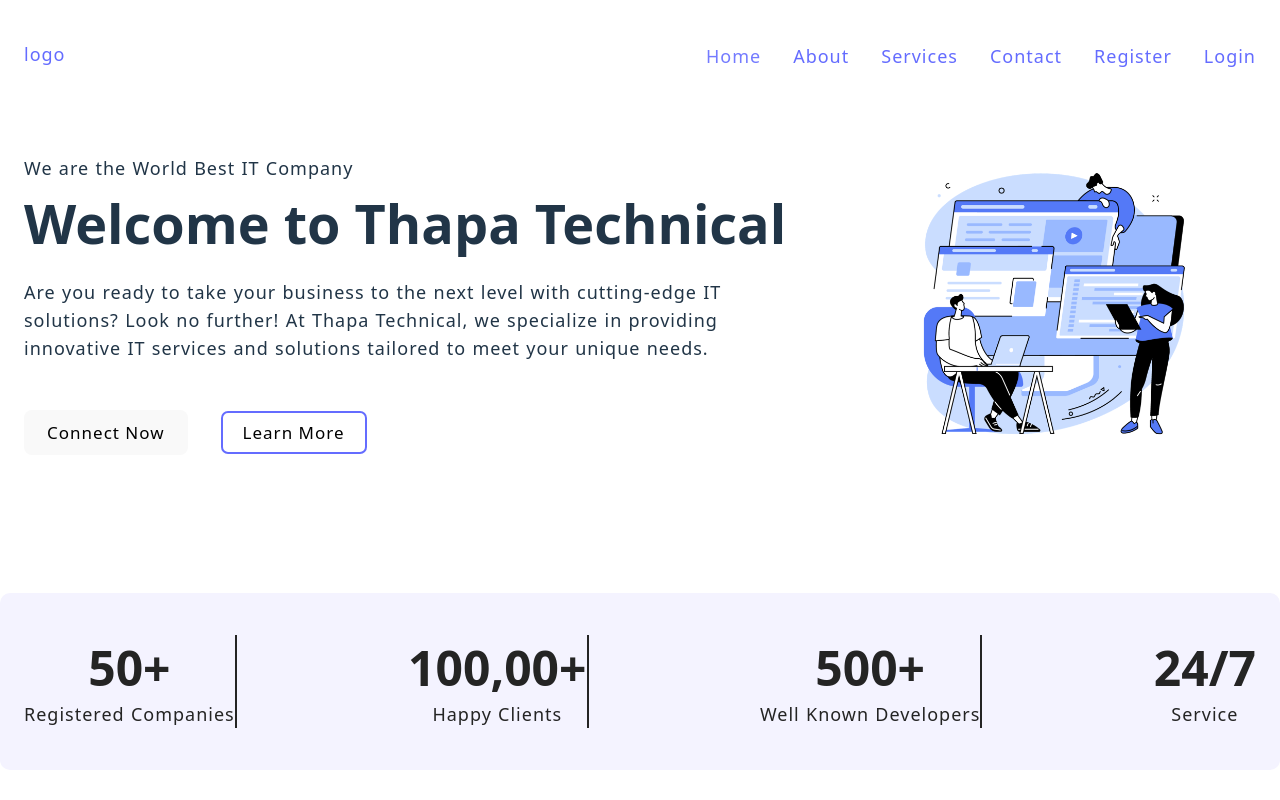
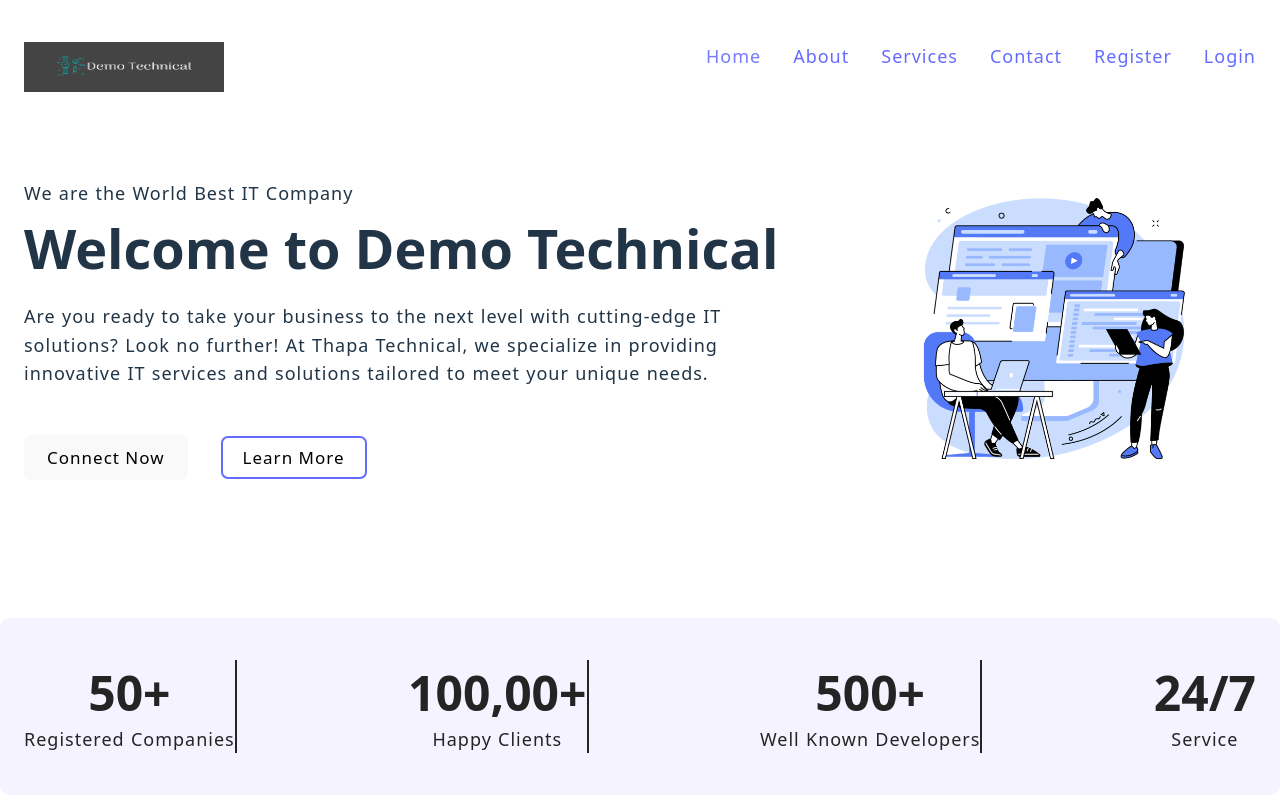
Before and after one commit to monk05/30nov_project, a React (Vite) app in the folder CLIENT/: page / in a window 1280 px wide. Shown: the top 800 px of the page. Built offline with nearby package versions, Linux system fonts and the light colour scheme; no server answers.

Commit message:
logo added

```diff
--- a/CLIENT/src/components/Navbar.jsx
+++ b/CLIENT/src/components/Navbar.jsx
@@ -7,7 +7,7 @@ export const Navbar=()=>{
         <header>
             <div className="container">
                 <div className="logo-brand">
-                    <a href="/">logo</a>
+                    <img src="/images/logo.png" width="200" height="50" />
                 </div>
                 <nav>
                     <ul>
--- a/CLIENT/src/pages/Home.jsx
+++ b/CLIENT/src/pages/Home.jsx
@@ -8,7 +8,7 @@ export const Home = () => {
           <div className="container grid grid-two-cols">
             <div className="hero-content">
               <p>We are the World Best IT Company</p>
-              <h1>Welcome to Thapa Technical</h1>
+              <h1>Welcome to Demo Technical</h1>
               <p>
                 Are you ready to take your business to the next level with
                 cutting-edge IT solutions? Look no further! At Thapa Technical,
```
Also changed, not shown: CLIENT/public/images/logo.png.
